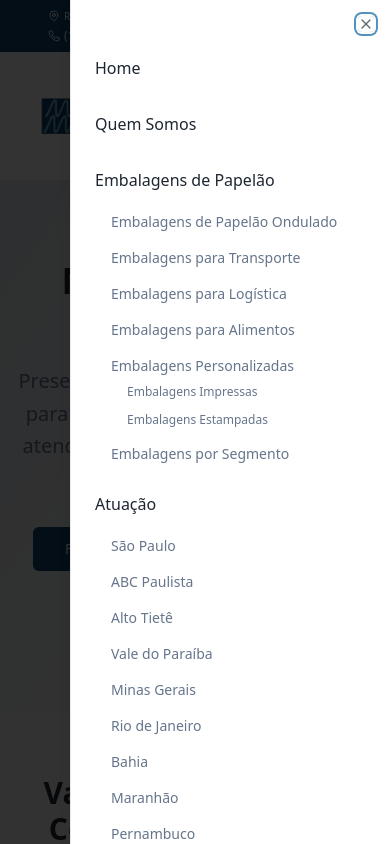
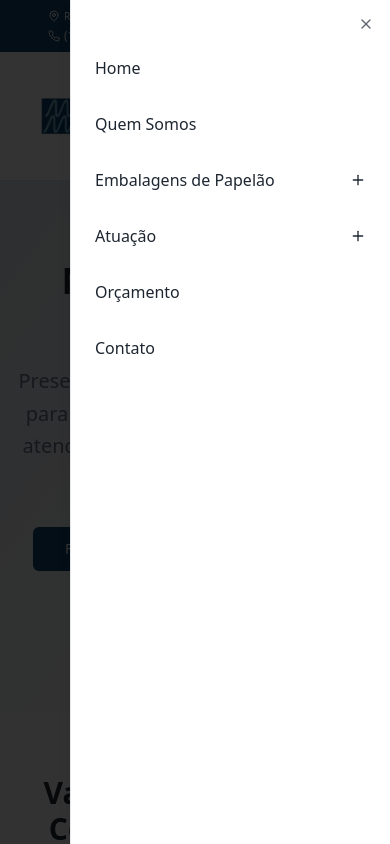
Before and after one commit to petrosinoo/splendida-reimagined-packaging, a React (Vite) app: page /atuacao in a window 390 px wide. Both pictures are taken after a click on the button 354 px from the left and 116 px from the top of the page. Shown: the top 844 px of the page. Built offline with nearby package versions, Linux system fonts and the light colour scheme.

Commit message:
Ajustar menu mobile
Ajustei o menu para dispositivos móveis, fazendo com que as opções de "Embalagens de Papelão" e "Cidades de Atuação" só apareçam ao serem clicadas, replicando o comportamento do menu desktop.

```diff
--- a/src/components/Header.tsx
+++ b/src/components/Header.tsx
@@ -1,6 +1,6 @@
 import React, { useState } from 'react';
 import { Link, useLocation } from 'react-router-dom';
-import { ChevronDown, Phone, MapPin, Menu, X } from 'lucide-react';
+import { ChevronDown, Phone, MapPin, Menu, X, Plus, Minus } from 'lucide-react';
 import { Button } from '@/components/ui/button';
 import {
   NavigationMenu,
@@ -15,6 +15,7 @@ import { Sheet, SheetContent, SheetTrigger } from '@/components/ui/sheet';
 const Header = () => {
   const location = useLocation();
   const [isOpen, setIsOpen] = useState(false);
+  const [openSubMenus, setOpenSubMenus] = useState<{[key: string]: boolean}>({});
 
   const navItems = [
     { name: 'Home', href: '/' },
@@ -61,6 +62,13 @@ const Header = () => {
     { name: 'Orçamento', href: 'https://splendidaembalagens.com.br/orcamento/', external: true },
     { name: 'Contato', href: '/contato' },
   ];
+
+  const toggleSubMenu = (menuName: string) => {
+    setOpenSubMenus(prev => ({
+      ...prev,
+      [menuName]: !prev[menuName]
+    }));
+  };
 
   return (
     <>
@@ -197,27 +205,37 @@ const Header = () => {
                             >
                               {item.name}
                             </a>
+                          ) : item.subItems ? (
+                            <div>
+                              <button
+                                onClick={() => toggleSubMenu(item.name)}
+                                className="flex items-center justify-between w-full py-2 text-foreground hover:text-primary transition-colors"
+                              >
+                                <span>{item.name}</span>
+                                {openSubMenus[item.name] ? (
+                                  <Minus className="h-4 w-4" />
                                 ) : (
-                            <Link
-                              to={item.href}
-                              className="block py-2 text-foreground hover:text-primary transition-colors"
-                              onClick={() => setIsOpen(false)}
-                            >
-                              {item.name}
-                            </Link>
+                                  <Plus className="h-4 w-4" />
                                 )}
-                          {item.subItems && (
+                              </button>
+                              {openSubMenus[item.name] && (
                                 <div className="ml-4 space-y-2 mt-2">
                                   {item.subItems.map((subItem) => (
                                     <div key={subItem.name}>
-                                  <Link
-                                    to={subItem.href}
-                                    className="block py-1 text-sm text-muted-foreground hover:text-foreground transition-colors"
-                                    onClick={() => setIsOpen(false)}
+                                      {subItem.subItems ? (
+                                        <div>
+                                          <button
+                                            onClick={() => toggleSubMenu(subItem.name)}
+                                            className="flex items-center justify-between w-full py-1 text-sm text-muted-foreground hover:text-foreground transition-colors"
                                           >
-                                    {subItem.name}
-                                  </Link>
-                                  {subItem.subItems && (
+                                            <span>{subItem.name}</span>
+                                            {openSubMenus[subItem.name] ? (
+                                              <Minus className="h-3 w-3" />
+                                            ) : (
+                                              <Plus className="h-3 w-3" />
+                                            )}
+                                          </button>
+                                          {openSubMenus[subItem.name] && (
                                             <div className="ml-4 space-y-1">
                                               {subItem.subItems.map((nestedItem) => (
                                                 <Link
@@ -232,8 +250,28 @@ const Header = () => {
                                             </div>
                                           )}
                                         </div>
+                                      ) : (
+                                        <Link
+                                          to={subItem.href}
+                                          className="block py-1 text-sm text-muted-foreground hover:text-foreground transition-colors"
+                                          onClick={() => setIsOpen(false)}
+                                        >
+                                          {subItem.name}
+                                        </Link>
+                                      )}
+                                    </div>
                                   ))}
                                 </div>
+                              )}
+                            </div>
+                          ) : (
+                            <Link
+                              to={item.href}
+                              className="block py-2 text-foreground hover:text-primary transition-colors"
+                              onClick={() => setIsOpen(false)}
+                            >
+                              {item.name}
+                            </Link>
                           )}
                         </div>
                       ))}
```
Lines whose indentation alone changed are shown as unchanged.
